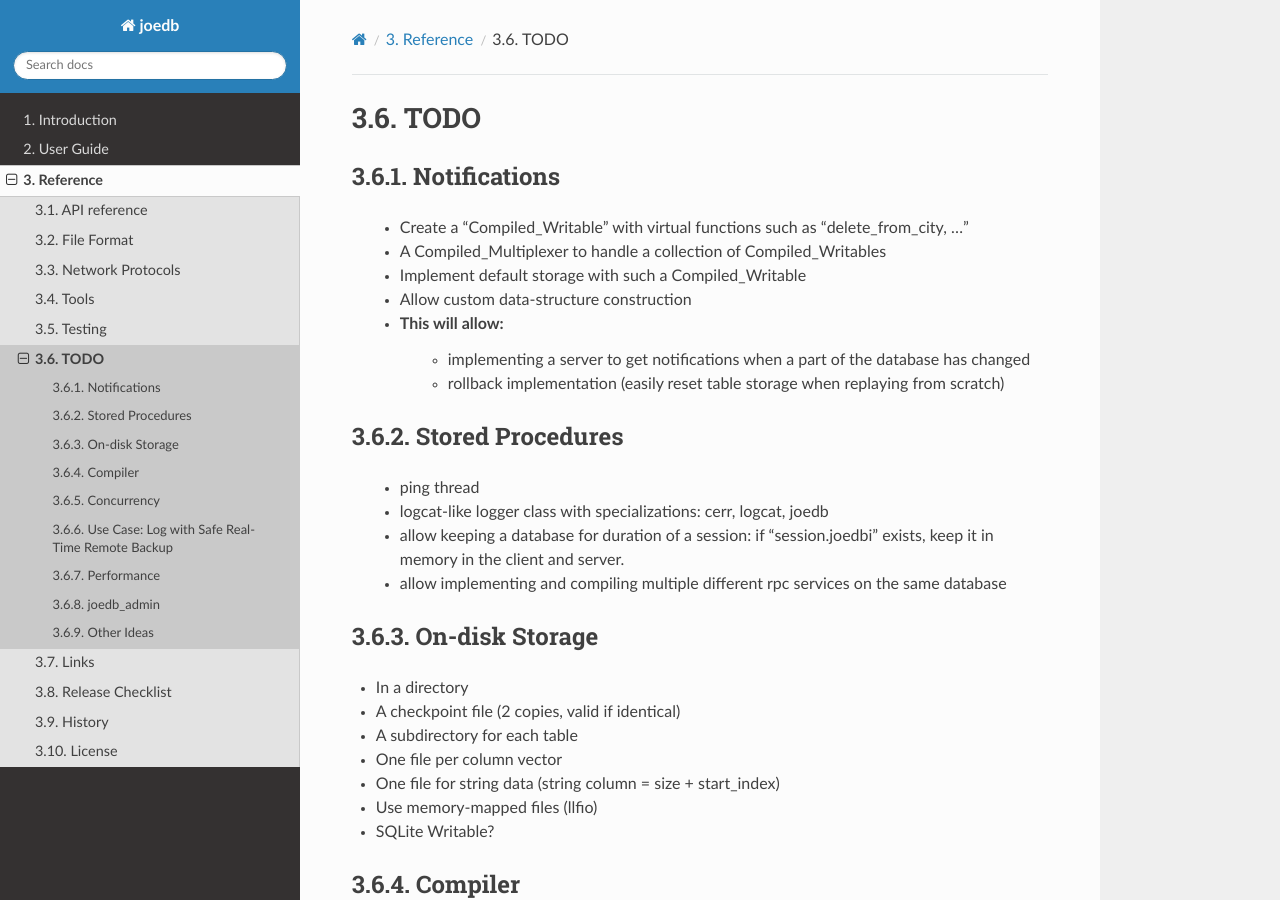
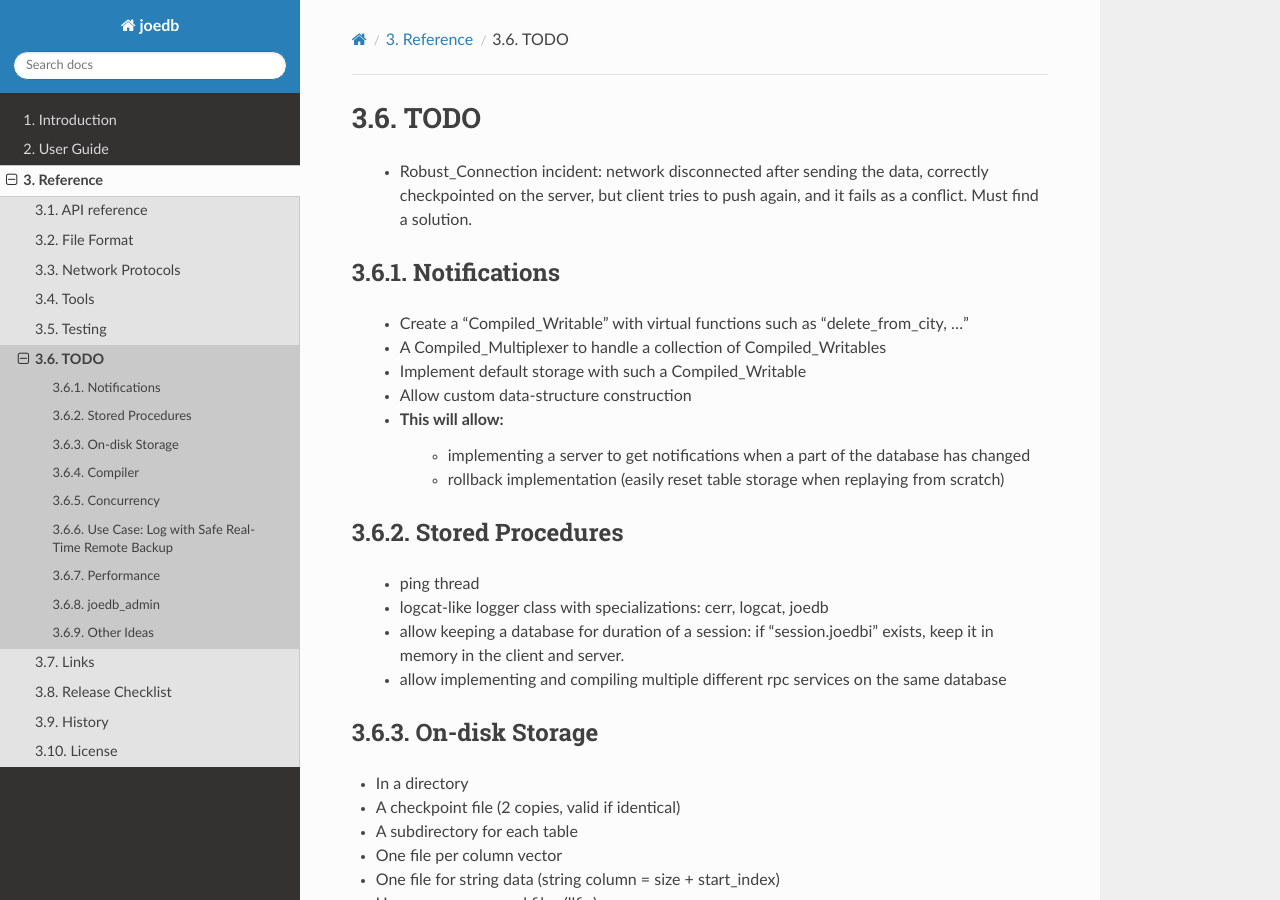
Before and after one commit to Remi-Coulom/joedb, a Sphinx documentation site: the page built from doc/source/todo.rst, in a window 1280 px wide and 900 px high. Built offline with Sphinx 7.4.7 and the Read the Docs theme 3.1.0, drawn with Linux system fonts in a browser that asks for light colours; formulas are drawn with MathJax 3.

Commit message:
make Robust_Connection more robust

```diff
--- a/doc/source/todo.rst
+++ b/doc/source/todo.rst
@@ -1,5 +1,9 @@
 TODO
 ====
+
+ - Robust_Connection incident: network disconnected after sending the data,
+   correctly checkpointed on the server, but client tries to push again, and it
+   fails as a conflict. Must find a solution.
 
 Notifications
 -------------
```
